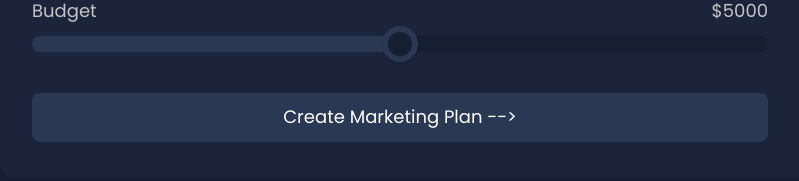
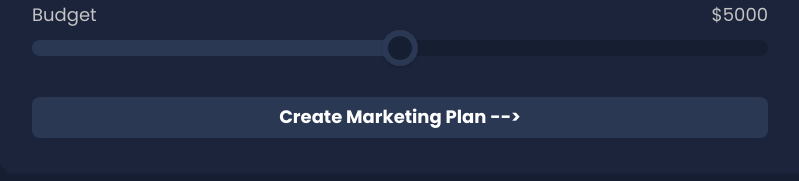
Before and after one commit to souther1407/client-marketingplan-generator, a React (Vite) app: page / in a window 1280 px wide. Shown: the part 457-638 px from the top of the page, without its empty margins (240-1039 px from the left). Built offline with nearby package versions, Linux system fonts and the light colour scheme; no server answers.

Commit message:
fix agregado negrita botones texto

```diff
--- a/src/components/molecules/IconTextButton/iconTextButton.module.css
+++ b/src/components/molecules/IconTextButton/iconTextButton.module.css
@@ -4,12 +4,13 @@
   outline: none;
   border: 1px solid transparent;
   cursor: pointer;
-  padding: 8px 24px;
+  padding: 4px 24px;
   border-radius: 8px;
   background-color: transparent;
   transition: background 0.2s ease-in;
   justify-content: center;
   align-items: center;
+  font-weight: 700;
 }
 .primary.iconTextButton i,
 .secondary.iconTextButton i {
```
